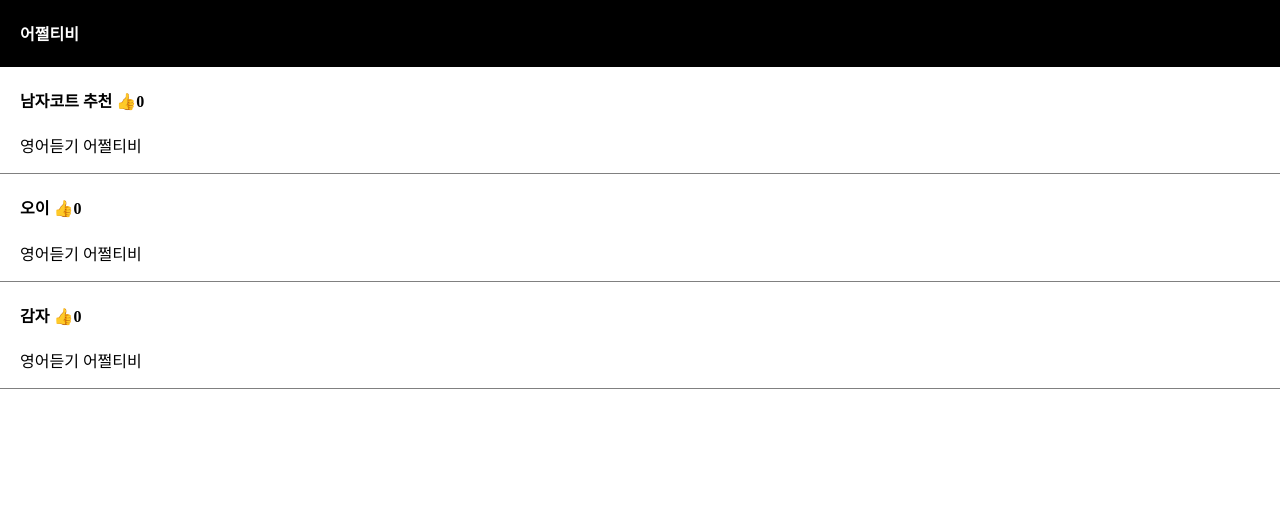
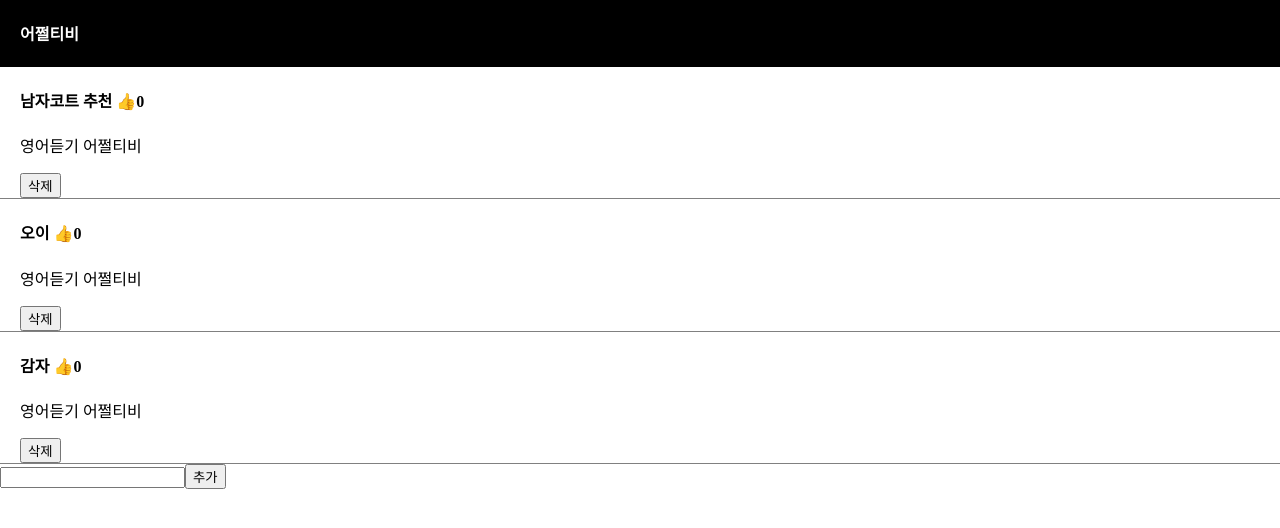
Before and after one commit to gangmin0716/ReactStudy, a React (Vite) app in the folder Study1/: page / in a window 1280 px wide. Shown: the top 528 px of the page. Built offline with nearby package versions, Linux system fonts and the light colour scheme.

Commit message:
input box add

```diff
--- a/Study1/src/App.jsx
+++ b/Study1/src/App.jsx
@@ -6,20 +6,21 @@ function App() {
     let [good, c] = useState([0, 0, 0]);
     let [modal, setmodal] = useState('false');
     let [title, settile] = useState(0);
-    const handleClick = () => {
-        c(good + 1);
-    };
+    let [Input, setInput] = useState('');
+    // const handleClick = () => {
+    //     c(good + 1);
+    // };
     const changeClick = () => {
         let copy = [...name];
         copy[0] = '여자코트 추천';
         changeName(copy);
     };
 
-    const ganadaClick = () => {
-        let copyGanada = [...name];
-        copyGanada.sort();
-        changeName(copyGanada);
-    };
+    // const ganadaClick = () => {
+    //     let copyGanada = [...name];
+    //     copyGanada.sort();
+    //     changeName(copyGanada);
+    // };
     return (
         <div>
             <div className="black-nav">
@@ -62,7 +63,8 @@ function App() {
                         >
                             {name[i]}{' '}
                             <span
-                                onClick={() => {
+                                onClick={(e) => {
+                                    e.stopPropagation();
                                     let copy = [...good];
                                     copy[i] += 1;
                                     c(copy);
@@ -73,9 +75,37 @@ function App() {
                             {good[i]}
                         </h4>
                         <p>영어듣기 어쩔티비</p>
+                        <button
+                            onClick={() => {
+                                let copy = [...name];
+                                copy.splice(i, 1);
+                                changeName(copy)
+                            }}
+                        >
+                            삭제
+                        </button>
                     </div>
                 );
             })}
+
+            <input
+                onChange={(e) => {
+                    setInput(e.target.value);
+
+                }}
+            ></input>
+            <button
+                onClick={() => {
+                    let copy = [...name];
+                    copy.push(Input);
+                    changeName(copy);
+                    let goodcopy = [...good];
+                    goodcopy.push(0);
+                    c(goodcopy);
+                }}
+            >
+                추가
+            </button>
 
             {modal == true ? (
                 <Modal title={title} changeClick={changeClick} name={name} />
```
